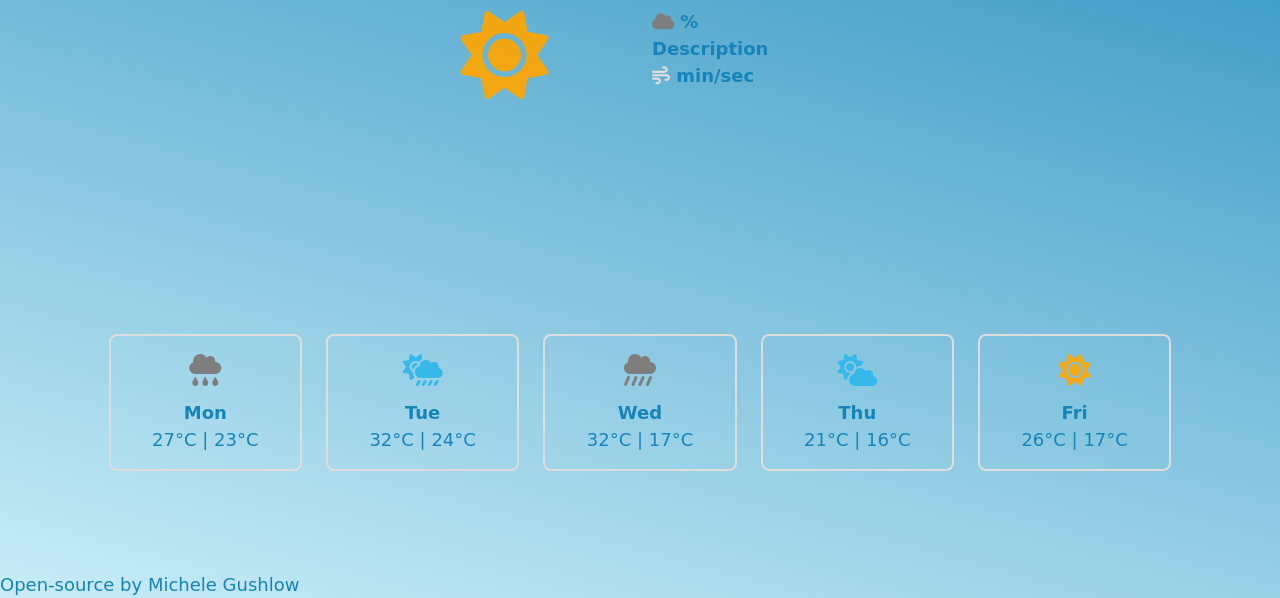
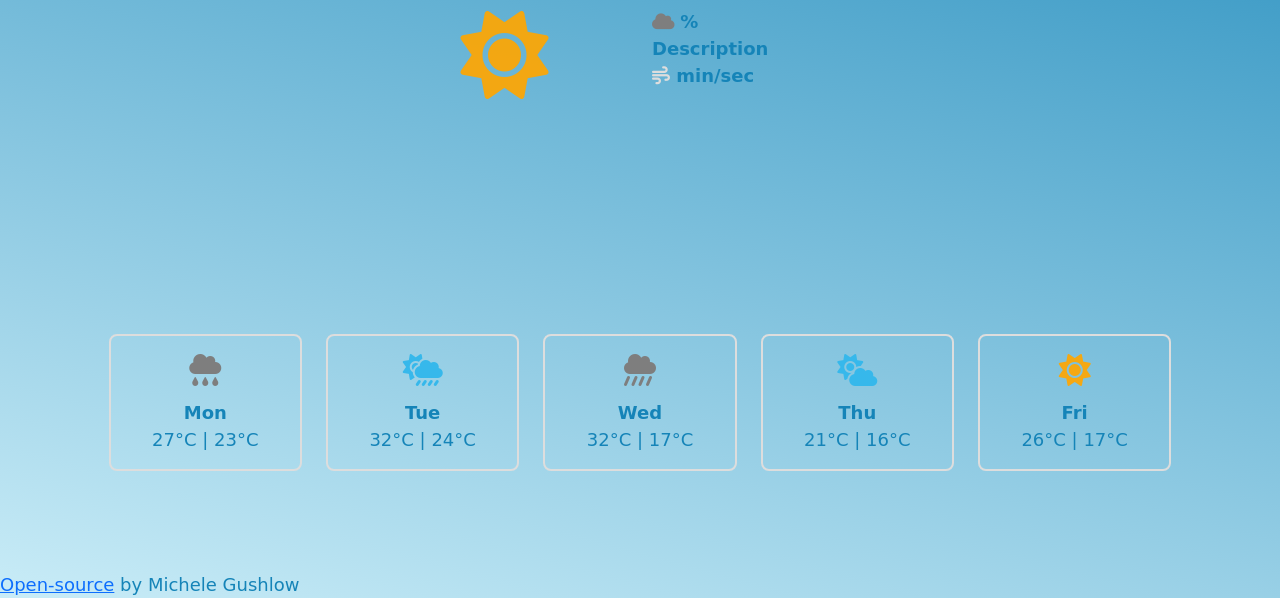
Before and after one commit to Mi-Gu/Weather-app, a plain HTML site: page index.html in a window 1280 px wide. Shown: the part 325-923 px from the top of the page. Drawn offline with nearby package versions, Linux system fonts and the light colour scheme; no server answers; a web font is replaced by a local one.

Commit message:
Correction link in footer

```diff
--- a/index.html
+++ b/index.html
@@ -148,10 +148,8 @@
       </div>
     </section>
     <footer>
-      <span class="open-source" <a href="https://github.com/Mi-Gu/Weather-app">
-        Open-source</a></span
-      >
-      by Michele Gushlow
+      <a href="https://github.com/Mi-Gu/Weather-app"> Open-source</a> by Michele
+      Gushlow
     </footer>
     <script src="script.js"></script>
   </body>
```
